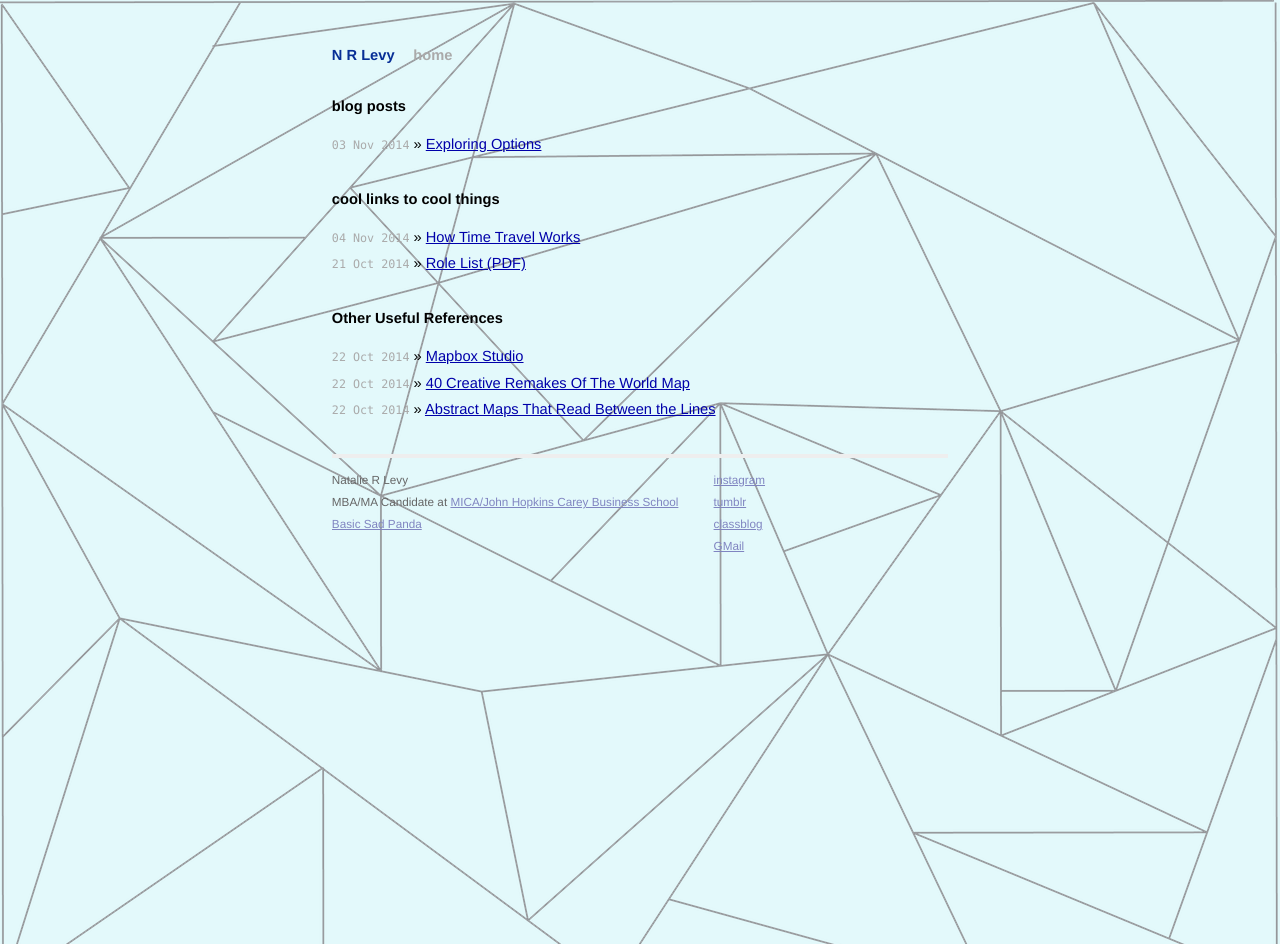
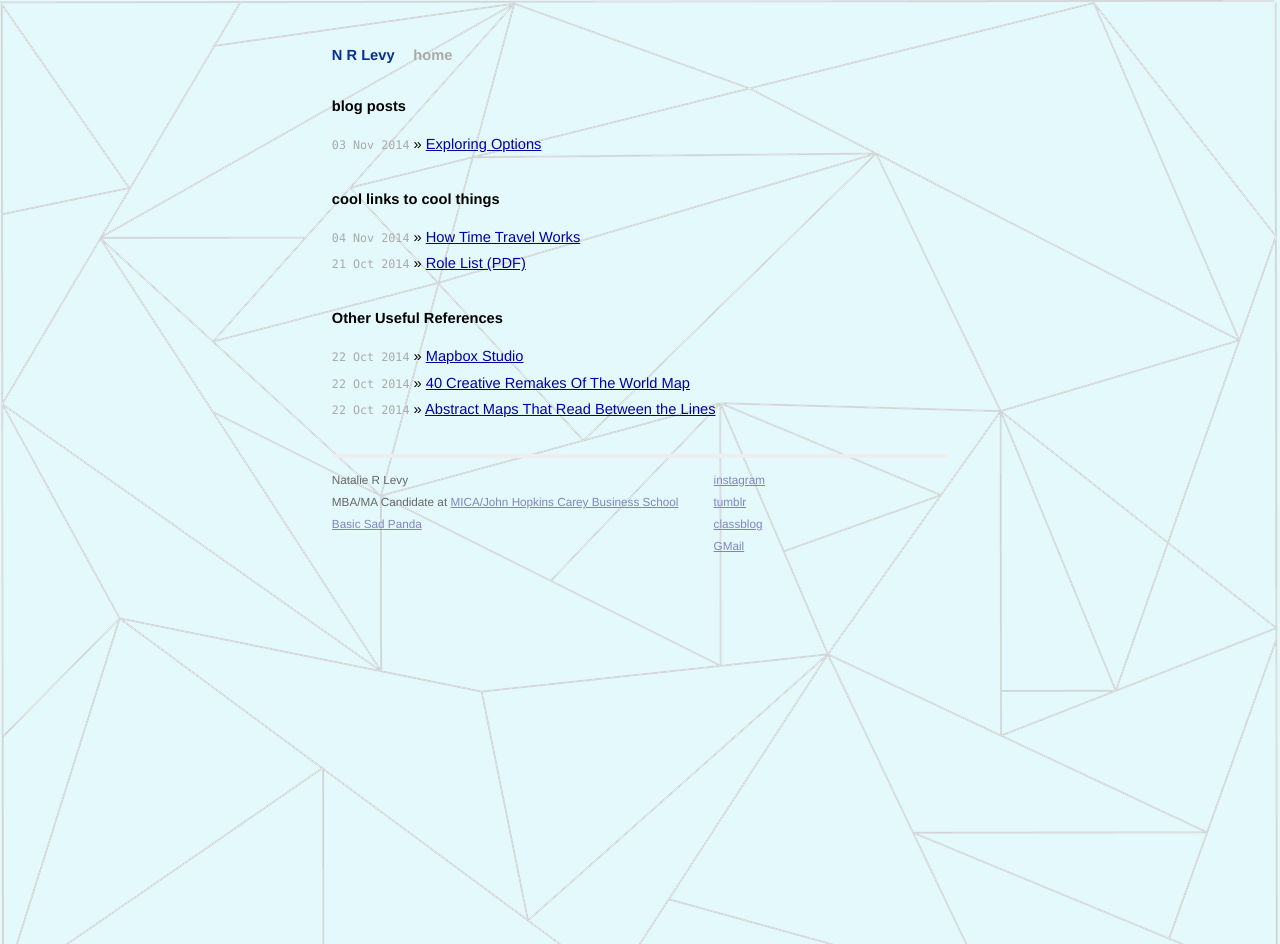
Before and after one commit to nrlevy/clog, a Jekyll site: the page built from index.html, in a window 1280 px wide. Built offline with Jekyll 4.4.1, drawn with Linux system fonts in a browser that asks for light colours; Markdown is read by kramdown in place of the engine named in the settings.

Commit message:
color change 2

```diff
--- a/css/screen.css
+++ b/css/screen.css
@@ -17,7 +17,7 @@
 
 body {
   background-color: #e3f9fb;
-  background-image: url(../images/triangle-background2.png);
+  background-image: url(../images/triangle-background3.png);
   font: 13.34px helvetica, arial, clean, sans-serif;
   *font-size: small;
   text-align: center;
```
Also changed, not shown: images/triangle-background3.png (added).
